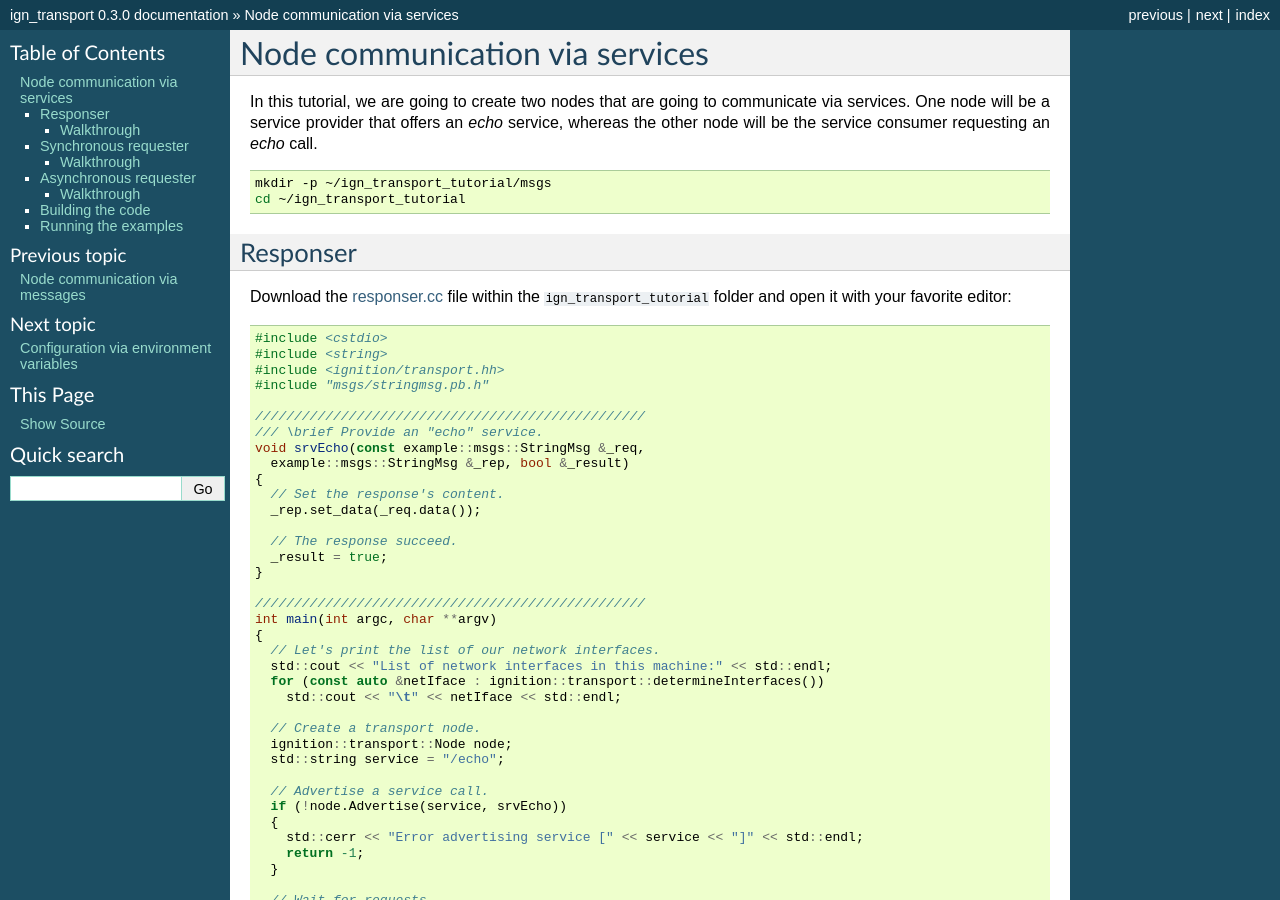
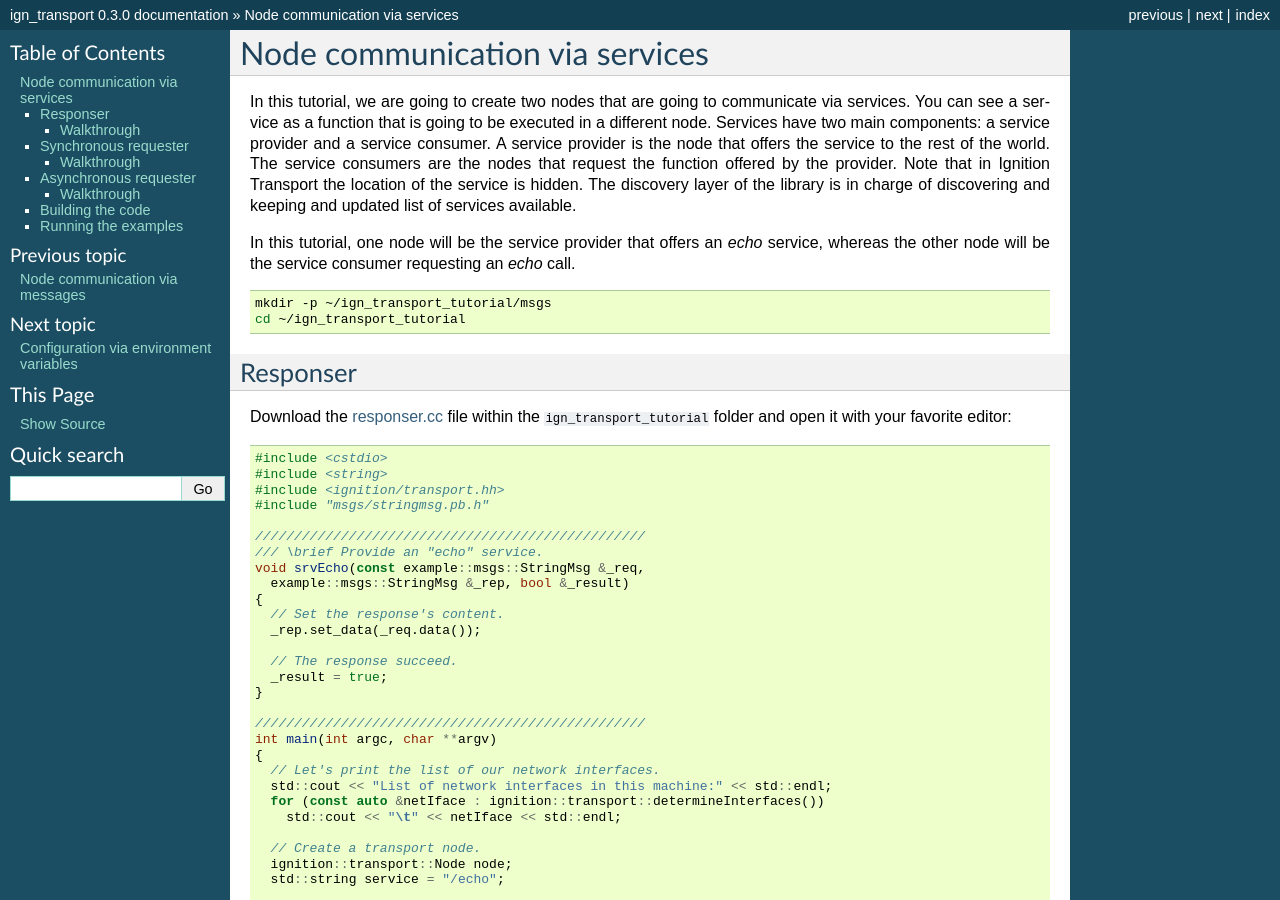
Before and after one commit to gazebosim/gz-transport, a Sphinx documentation site: the page built from docs/services/services.rst, in a window 1280 px wide and 900 px high. Built offline with Sphinx 7.4.7, drawn with Linux system fonts in a browser that asks for light colours.

Commit message:
Adding a service definition.

```diff
--- a/docs/services/services.rst
+++ b/docs/services/services.rst
@@ -3,8 +3,17 @@ Node communication via services
 ================================
 
 In this tutorial, we are going to create two nodes that are going to communicate
-via services. One node will be a service provider that offers an *echo* service,
-whereas the other node will be the service consumer requesting an *echo* call.
+via services. You can see a service as a function that is going to be executed
+in a different node. Services have two main components: a service provider and a
+service consumer. A service provider is the node that offers the service to the
+rest of the world. The service consumers are the nodes that request the function
+offered by the provider. Note that in Ignition Transport the location of the
+service is hidden. The discovery layer of the library is in charge of
+discovering and keeping and updated list of services available.
+
+In this tutorial, one node will be the service provider that offers an *echo*
+service, whereas the other node will be the service consumer requesting an
+*echo* call.
 
 .. code-block:: bash
 
```
